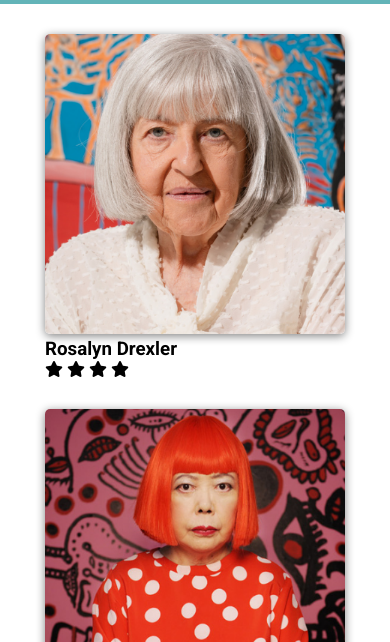
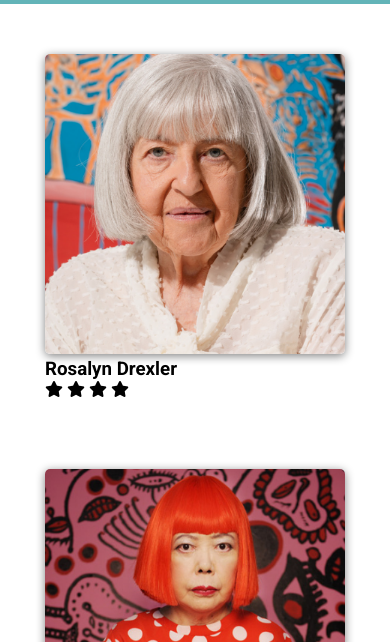
Before and after one commit to miachiara/Galeria-pop, a plain HTML site: page index.html in a window 390 px wide. Shown: the part 202-844 px from the top of the page. Drawn offline with Linux system fonts and the light colour scheme.

Commit message:
Espaciado de los articulos

```diff
--- a/css/styles.css
+++ b/css/styles.css
@@ -121,7 +121,12 @@ footer a:hover{
 }
 
 @media (max-width: 500px){
+
     .fotosArtist article img{
         width: 300px;
     }
+
+    .fotosArtist article {
+        margin: 20px 0px;
+    }
 }
```
